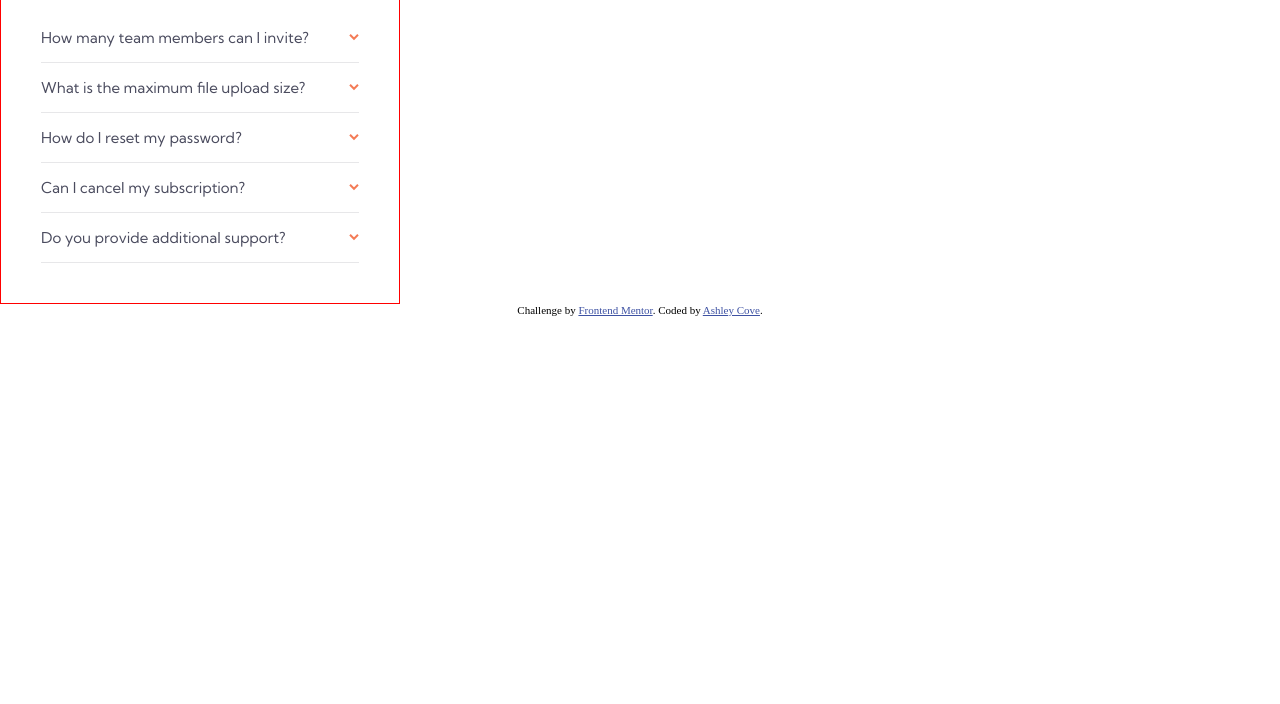
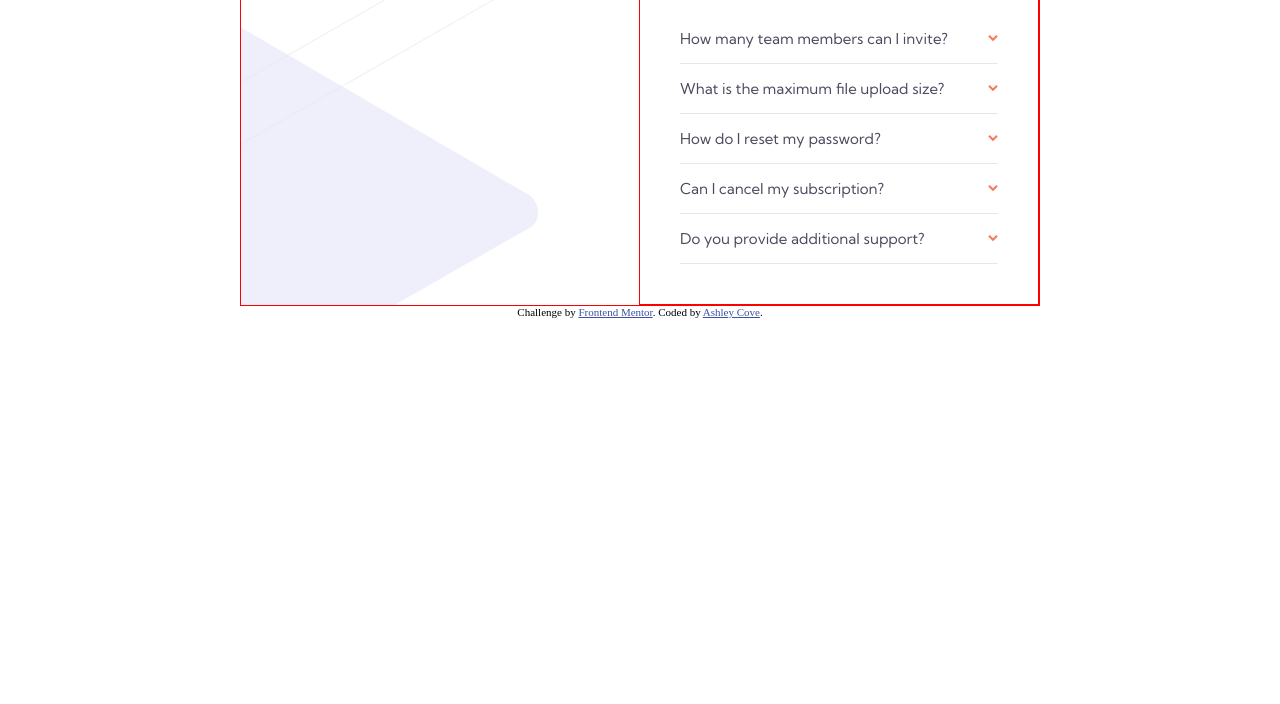
Before and after one commit to cove86/faq-accordion, a plain HTML site: page index.html in a window 1280 px wide. Shown: the part 96-800 px from the top of the page. Drawn offline with Linux system fonts and the light colour scheme.

Commit message:
uncommented img tag in html, added position,  width & overflow to .card and updated to flex-end, added position, left & top to .bg-pattern in styles.css

```diff
--- a/css/styles.css
+++ b/css/styles.css
@@ -9,9 +9,23 @@ html {
 }
 
 .card {
+  margin: 0 auto;
   display: flex;
-  /* justify-content: center; */
-  /* border: 1px solid red; */
+  justify-content: flex-end;
+  border: 1px solid red;
+
+  position: relative;
+
+  width: 80rem;
+  overflow: hidden;
+}
+
+.bg-pattern {
+  width: 100%;
+  position: absolute;
+
+  left: -50rem;
+  top: -25rem;
 }
 
 .accordion {
--- a/index.html
+++ b/index.html
@@ -28,7 +28,7 @@
   <body>
     <div class="container">
       <div class="card">
-        <!-- <img class="bg-pattern" src="images/bg-pattern-desktop.svg" /> -->
+        <img class="bg-pattern" src="images/bg-pattern-desktop.svg" />
         <div class="accordion">
           <h2 class="faq-heading">FAQ</h2>
           <div class="accordion-question">
```
